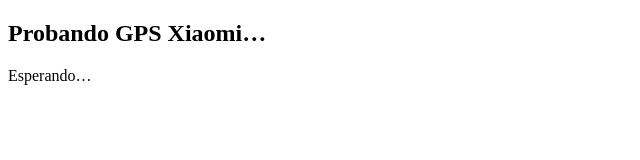
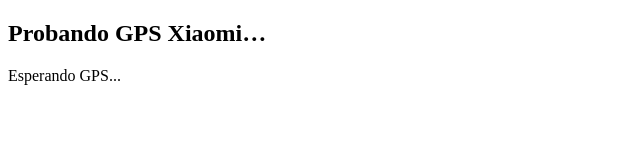
Before and after one commit to marlonchca3/geo.github.io, a plain HTML site: page index.html in a window 1280 px wide. Shown: the full height of the page, 0-640 px from the left. Drawn offline with Linux system fonts and the light colour scheme.

Commit message:
Update and rename prueba-gps.html to index.html

```diff
--- a/prueba-gps.html
+++ b/index.html
@@ -2,7 +2,7 @@
 <html>
 <body>
 <h2>Probando GPS Xiaomi…</h2>
-<p id="out">Esperando…</p>
+<p id="out">Esperando GPS...</p>
 
 <script>
 navigator.geolocation.watchPosition(
```
